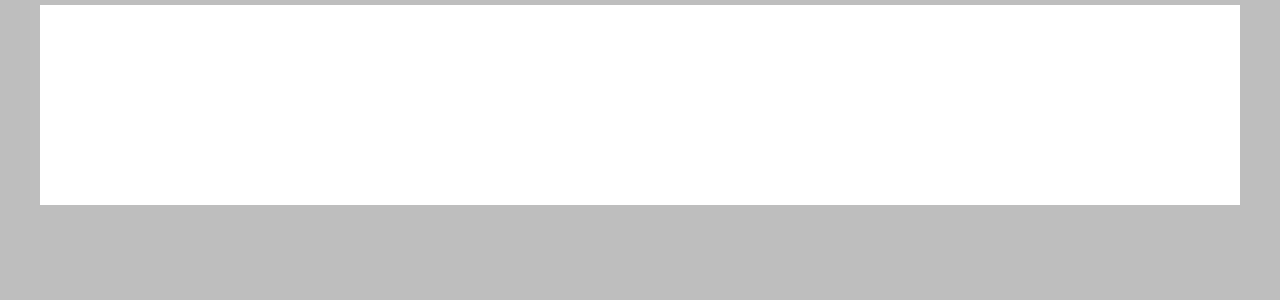
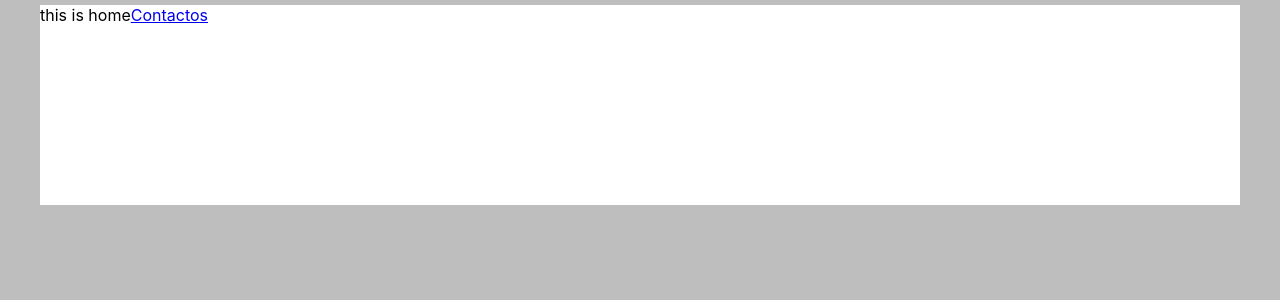
Before and after one commit to CasioPT87/DarbukaMadrid, a React (Create React App) app: page / in a window 1280 px wide. Shown: the top 300 px of the page. Built offline with nearby package versions, Linux system fonts and the light colour scheme.

Commit message:
routa anadida

```diff
--- a/src/modules/Body/Body.js
+++ b/src/modules/Body/Body.js
@@ -1,6 +1,8 @@
 import React from 'react';
 import { BrowserRouter as Router, Route, Link } from "react-router-dom";
 import Header from '../Header/Header'
+import Contact from '../Contact/Contact'
+import Home from '../Home/Home'
 import './styles.css';
 
 
@@ -15,7 +17,8 @@ export default class Body extends React.Component {
             <Router>
                 <Header />
                 <div className="main">
-                    <Route exact path="/" />
+                    <Route exact path="/" component={Home}/>
+                    <Route path="/contactos" component={Contact}/>
                 </div>
             </Router>
         )
--- /dev/null
+++ b/src/modules/Contact/Contact.js
@@ -0,0 +1,20 @@
+import React from 'react';
+import { BrowserRouter as Router, Route, Link } from "react-router-dom";
+import Header from '../Header/Header'
+import './styles.css';
+
+
+
+export default class Contact extends React.Component {
+    constructor(props) {
+        super(props)
+    }
+
+    render() {
+        return(
+            <div>
+                this is contact
+            </div>
+        )
+    }
+}
--- /dev/null
+++ b/src/modules/Contact/styles.css
@@ -0,0 +1,8 @@
+
+.main {
+    height: 200px;
+    width: 100%;
+    max-width: 1200px;
+    background-color: white;
+    margin: auto;
+}
--- /dev/null
+++ b/src/modules/Home/Home.js
@@ -0,0 +1,19 @@
+import React from 'react';
+import { Link } from "react-router-dom";
+import Header from '../Header/Header'
+import './styles.css';
+
+export default class Home extends React.Component {
+    constructor(props) {
+        super(props)
+    }
+
+    render() {
+        return(
+            <div>
+                this is home
+                <Link to='/contactos'>Contactos</Link>
+            </div>
+        )
+    }
+}
--- /dev/null
+++ b/src/modules/Home/styles.css
@@ -0,0 +1,8 @@
+
+.main {
+    height: 200px;
+    width: 100%;
+    max-width: 1200px;
+    background-color: white;
+    margin: auto;
+}
```
